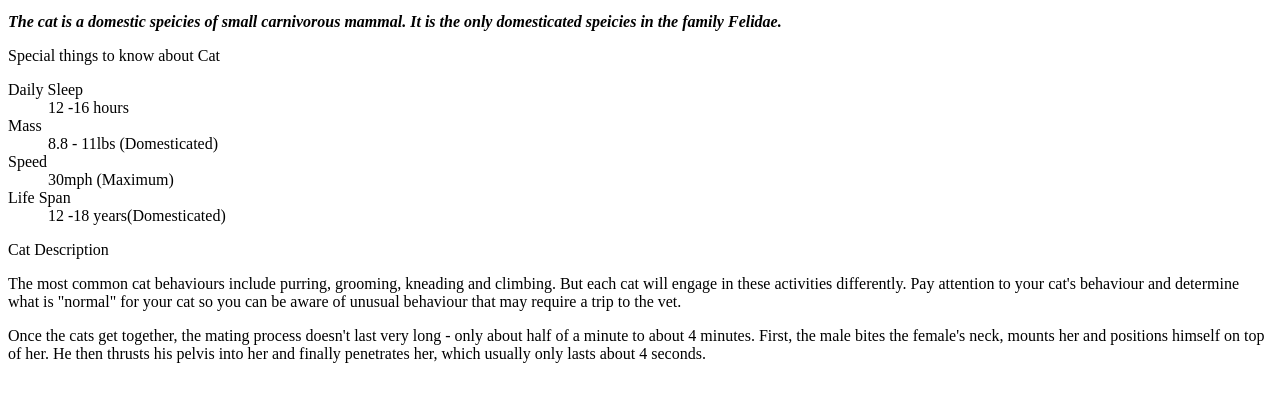
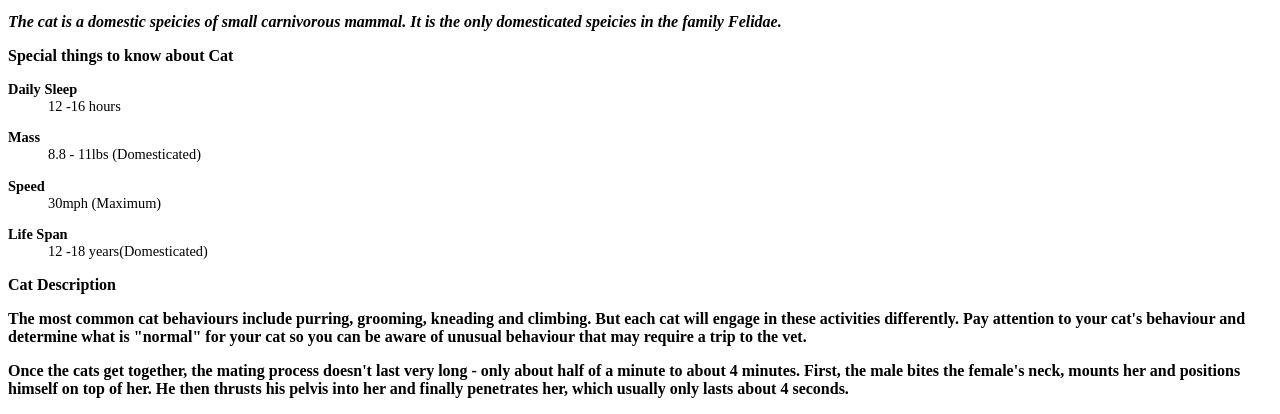
Before and after one commit to aloroduns/animal_trading_cards, a plain HTML site: page index.html in a window 1280 px wide. Shown: the part 479-893 px from the top of the page. Before the commit the page ends 858 px from the top, so only its background shows below. Drawn offline with Linux system fonts and the light colour scheme.

Commit message:
modified style

```diff
--- a/styles.css
+++ b/styles.css
@@ -34,6 +34,14 @@ h1{
     font-style: italic;
     font-weight: bold;
 }
-ul{
-    list-style-type:none;
+p, dt {
+    font-weight: bold;
 }
+
+dl, dd {
+    font-size: .9rem;
+}
+
+dd {
+    margin-bottom: 1em;
+}
```
